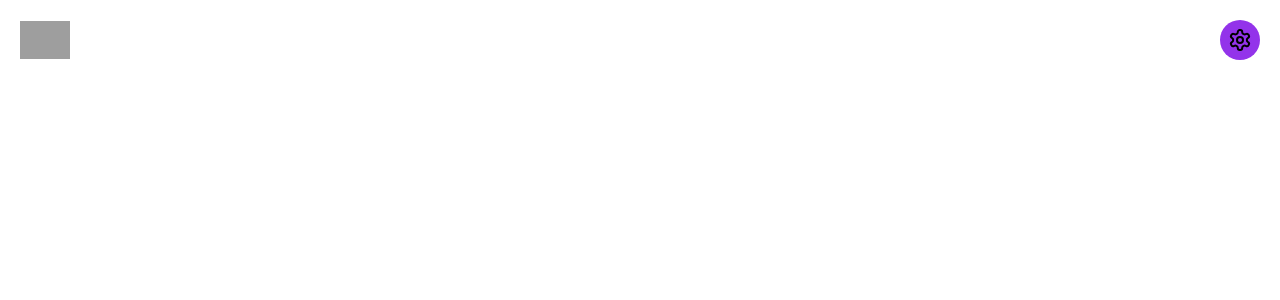
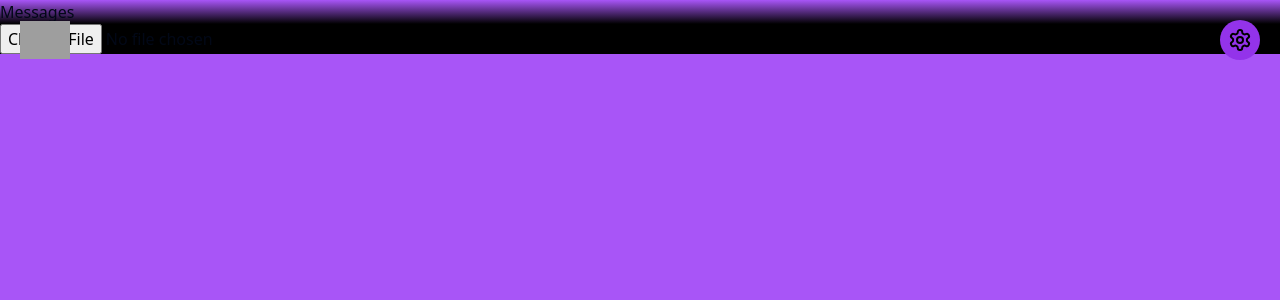
Before and after one commit to dhananjayamadhusankha/ai-assistant-clone, a Next.js app: page / in a window 1280 px wide. Shown: the top 300 px of the page. Built offline with nearby package versions, Linux system fonts and the light colour scheme; grey boxes are pictures that could not be loaded.

Commit message:
create Messages component

```diff
--- a/app/layout.tsx
+++ b/app/layout.tsx
@@ -16,7 +16,7 @@ export default function RootLayout({
 }>) {
   return (
     <html lang="en">
-      <body className={inter.className}>{children}</body>
+      <body className="h-screen overflow-hidden">{children}</body>
     </html>
   );
 }
--- a/app/page.tsx
+++ b/app/page.tsx
@@ -1,9 +1,10 @@
+import Messages from "@/components/Messages";
 import { SettingsIcon } from "lucide-react";
 import Image from "next/image";
 
 export default function Home() {
   return (
-    <main className="">
+    <main className="bg-purple-500 h-screen overflow-y-auto">
       {/* header */}
       <header className="flex justify-between fixed top-0 text-white w-full p-5">
         <Image
@@ -21,6 +22,21 @@ export default function Home() {
       </header>
 
       {/* form */}
+
+      <form className="flex flex-col bg-black">
+        {/* Messages */}
+        <div className="flex-1 bg-gradient-to-b from-purple-500 to-black">
+          <Messages />
+        </div>
+
+         {/* hidden fields */}
+         <input type="file" />
+
+         <div className="fixed bottom-0 w-full bg-black overflow-hidden text-white rounded-t-3xl">
+          {/* recorder */}
+          {/* Voice sysnthesis - output of the assistent voice */}
+         </div>
+      </form>
     </main>
   );
 }
--- /dev/null
+++ b/components/Messages.tsx
@@ -0,0 +1,9 @@
+import React from 'react'
+
+function Messages() {
+  return (
+    <div>Messages</div>
+  )
+}
+
+export default Messages
```
